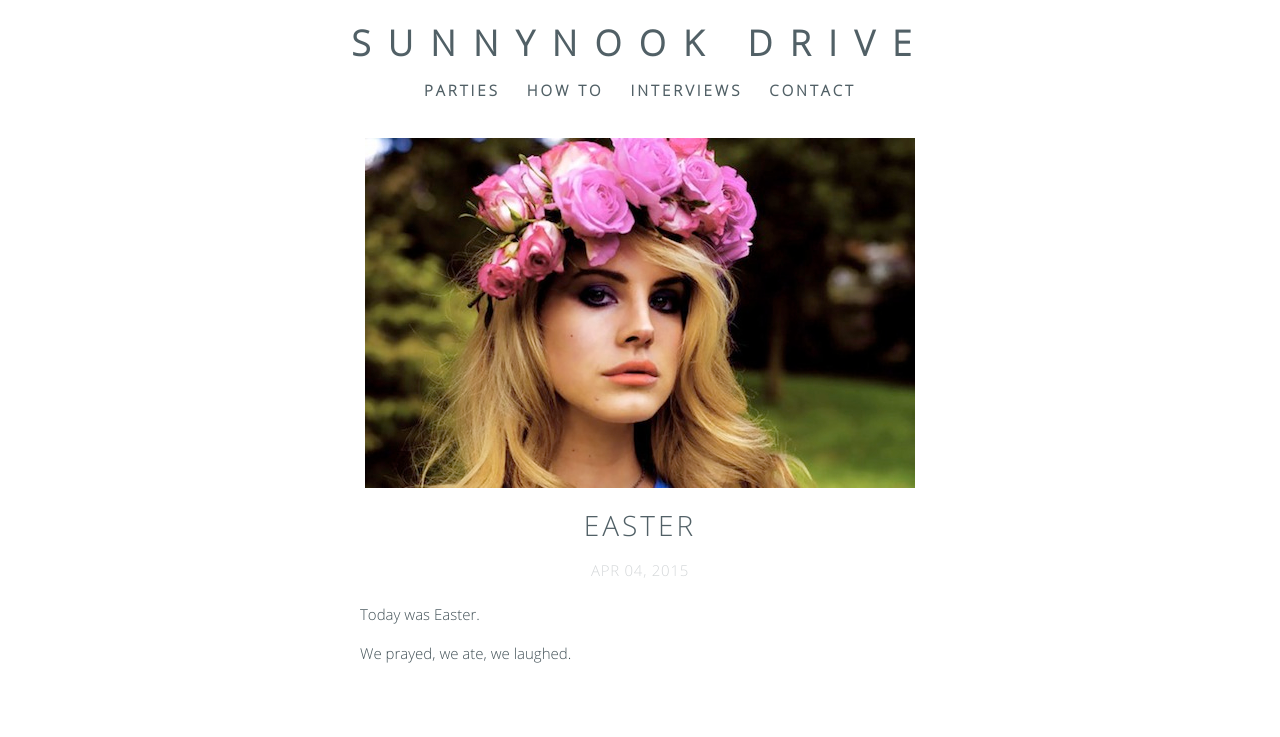
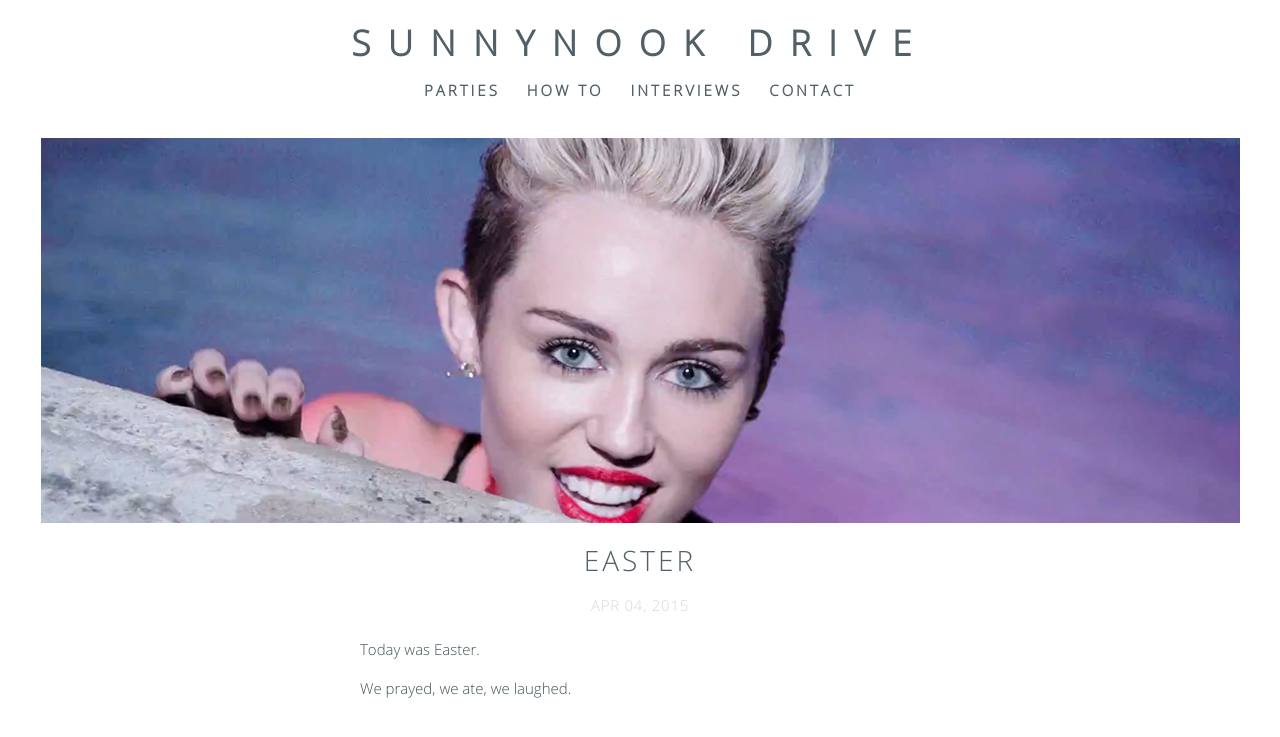
Before and after one commit to penelopeplutt/sunnynookdrive.github.io, a Jekyll site: the page built from _posts/2015-11-12-easter.md, in a window 1280 px wide. Shown: the top 737 px of the page. Built offline with Jekyll 4.4.1, drawn with Linux system fonts in a browser that asks for light colours; Markdown is read by kramdown in place of the engine named in the settings.

Commit message:
Updated 2015-11-12-easter.md

```diff
--- a/_posts/2015-11-12-easter.md
+++ b/_posts/2015-11-12-easter.md
@@ -2,7 +2,7 @@
 layout: blog
 published: true
 category: parties
-splash: "media/Lana-Del-Rey.jpeg"
+splash: media/miley.png
 title: Easter
 date: April 4 2015
 tile: media/concentrix.png
@@ -13,6 +13,7 @@ tile: media/concentrix.png
 
 
 
+
 Today was Easter.
 
 We prayed, we ate, we laughed.
```
